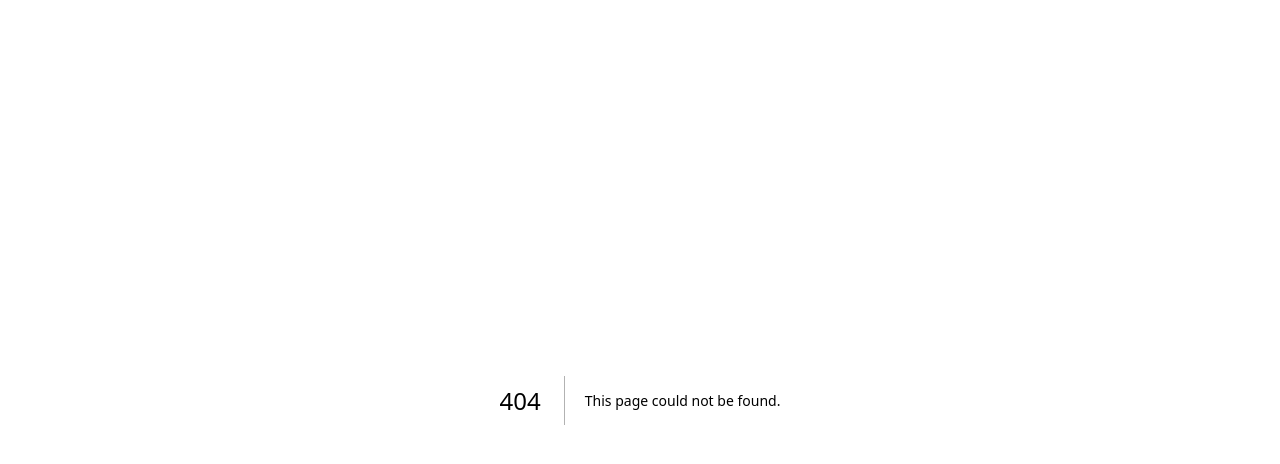
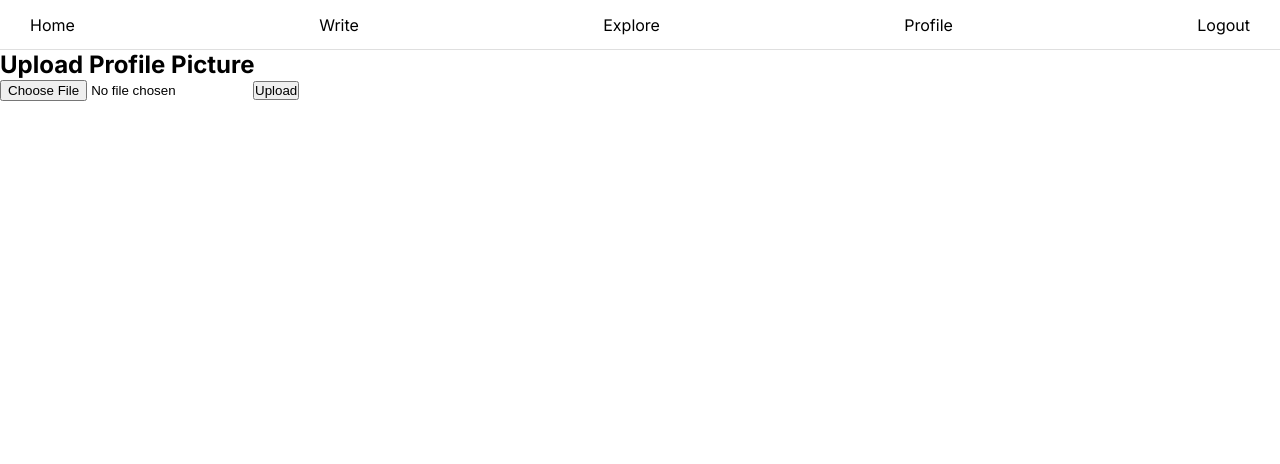
Before and after one commit to abrahamesparza/blog-app, a Next.js app: page /profile/1/edit in a window 1280 px wide. Before the commit this address had no page. Shown: the top 464 px of the page. Built offline with nearby package versions, Linux system fonts and the light colour scheme.

Commit message:
Develop Edit page, enable file uploads

```diff
--- /dev/null
+++ b/src/app/profile/[slug]/edit/page.js
@@ -0,0 +1,70 @@
+'use client';
+import { useState, useEffect } from 'react';
+
+import Navigation from '@/app/components/navigation';
+
+export default function Edit() {
+    const [file, setFile] = useState(null);
+    const [uploadStatus, setUploadStatus] = useState('');
+    const [username, setUsername] = useState(null)
+
+    useEffect(() => {
+        const user = localStorage.getItem('loggedInUser');
+        setUsername(user);
+    }, [])
+
+    const handleFileChange = (e) => {
+        let targetFile = e.target.files[0];
+        setFile(targetFile);
+    };
+
+    const handleUpload = async () => {
+        if (!file) {
+            setUploadStatus('Select a file first');
+            return;
+        }
+
+        try {
+            const response = await fetch('/api/upload-pfp', {
+                method: 'POST',
+                headers: { 'Content-Type': 'application/json' },
+                body: JSON.stringify({
+                    username,
+                    fileName: file.name
+                }),
+            });
+
+            const { uploadUrl } = await response.json();
+            await fetch(uploadUrl, {
+                method: 'PUT',
+                headers: {
+                    'Content-Type': file.type,
+                },
+                body: file,
+            });
+
+            if (response.error) {
+                setUploadStatus('Upload failed');
+                console.log('Upload failed');
+            }
+            else {
+                setUploadStatus('File uploaded successfully');
+            }
+        }
+        catch (error) {
+            console.error('Error uploading file:', error)
+        }
+    }
+
+    return (
+        <div>
+            <Navigation />
+            <div>
+                <h2>Upload Profile Picture</h2>
+                <input type="file" accept="image/*" onChange={handleFileChange} />
+                <button onClick={handleUpload}>Upload</button>
+                {uploadStatus && <p>{uploadStatus}</p>}
+            </div>
+        </div>
+    )
+}
```
